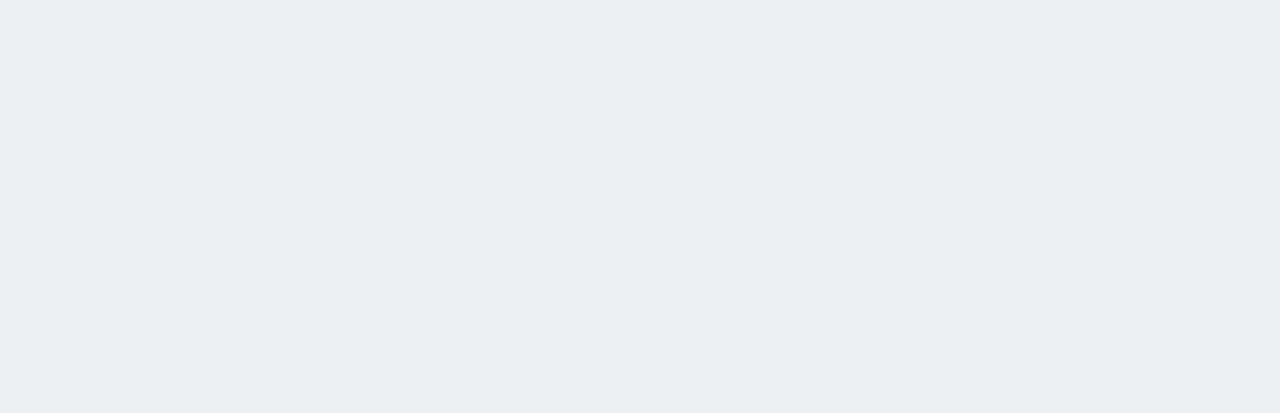
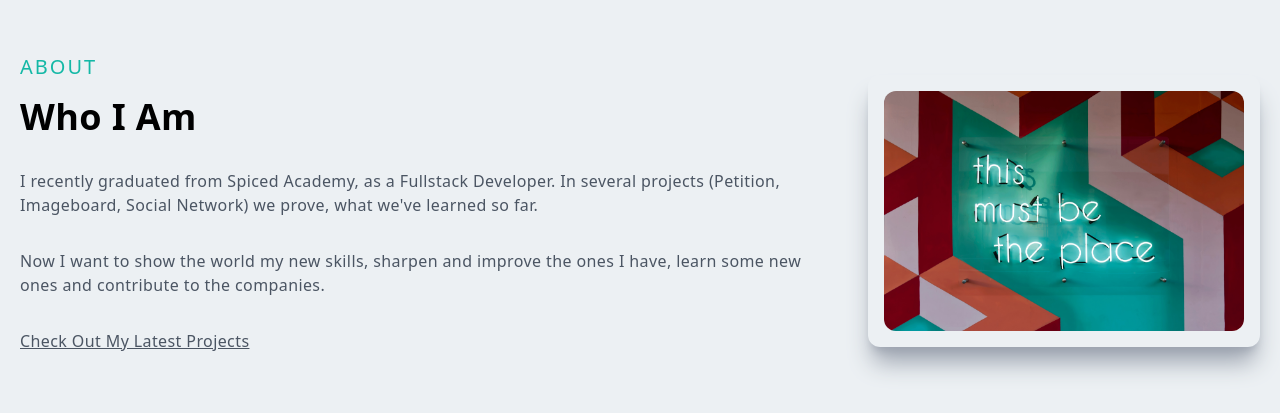
Before and after one commit to Deni465/portfolio-app, a Next.js app: page / in a window 1280 px wide. Shown: the part 989-1402 px from the top of the page. Before the commit the page ends 800 px from the top, so only its background shows below. Built offline with nearby package versions, Linux system fonts and the light colour scheme.

Commit message:
created and finished the about component

```diff
--- /dev/null
+++ b/components/About.jsx
@@ -0,0 +1,34 @@
+import Image from "next/image";
+import React from "react";
+import Tealit from "../public/assets/tealit.jpg";
+
+export default function About() {
+    return (
+        <div className="w-full md:h-screen p-2 flex items-center py-16">
+            <div className="max-w-[1240px] m-auto md:grid grid-cols-3 gap-8">
+                <div className="col-span-2">
+                    <p className="uppercase text-xl tracking-widest text-teal-500">
+                        About
+                    </p>
+                    <h2 className="py-4">Who I Am</h2>
+                    <p className="py-4 text-gray-600">
+                        I recently graduated from Spiced Academy, as a Fullstack
+                        Developer. In several projects (Petition, Imageboard,
+                        Social Network) we prove, what we&#39;ve learned so far.
+                    </p>
+                    <p className="py-4 text-gray-600">
+                        Now I want to show the world my new skills, sharpen and
+                        improve the ones I have, learn some new ones and
+                        contribute to the companies.
+                    </p>
+                    <p className="py-4 text-gray-600 underline cursor-pointer">
+                        Check Out My Latest Projects
+                    </p>
+                </div>
+                <div className="w-full h-auto m-auto shadow-xl shadow-gray-400 rounded-xl flex items-center justify-center p-4 hover:scale-105 ease-in duration-300">
+                    <Image className="rounded-xl" src={Tealit} alt="/" />
+                </div>
+            </div>
+        </div>
+    );
+}
--- a/pages/index.js
+++ b/pages/index.js
@@ -2,6 +2,7 @@
 import React from "react";
 import Navbar from "../components/Navbar";
 import Main from "../components/Main";
+import About from "../components/About";
 
 export default function Home() {
     return (
@@ -16,6 +17,7 @@
             </Head>
             <Navbar />
             <Main />
+            <About />
         </div>
     );
 }
```
Also changed, not shown: public/assets/db.png (deleted), public/assets/tealit.jpg (added).
